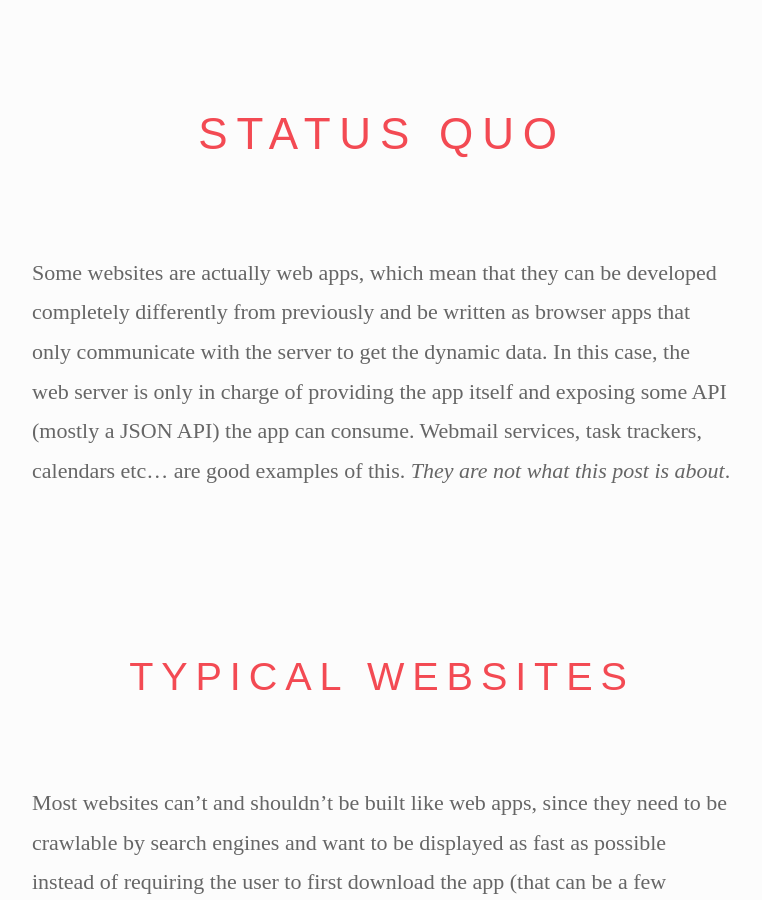
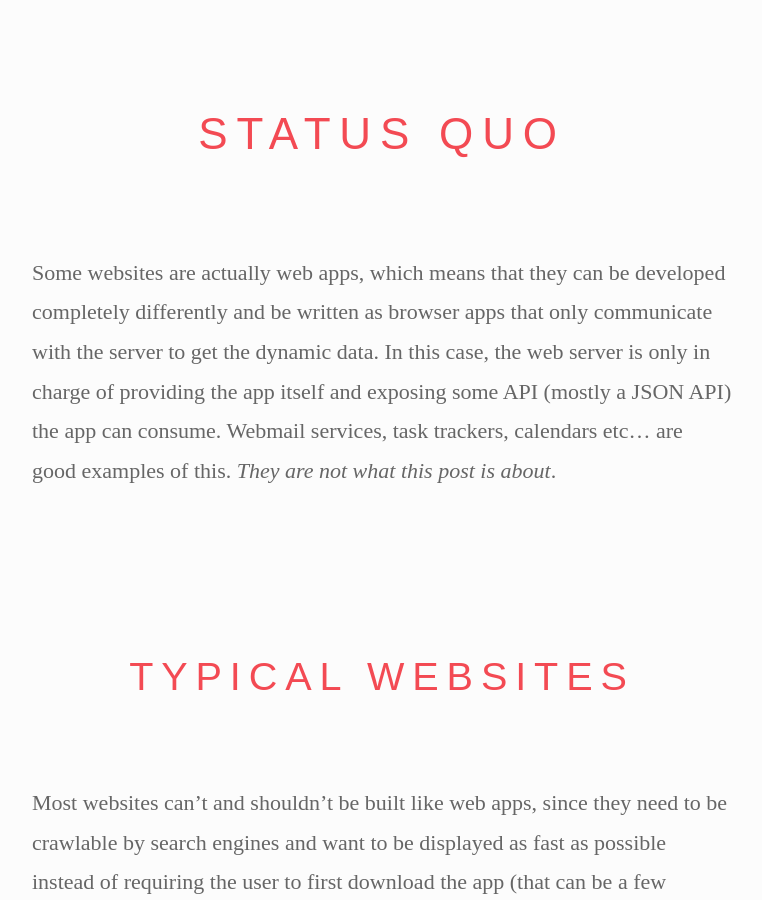
Before and after one commit to enyo/enyo.github.io, a Jekyll site: the page built from _posts/2000-01-01-stateless-html.md, in a window 1280 px wide and 900 px high, scrolled down 1459 px. Shown: the whole window, without its empty margins (258-1020 px from the left). Built offline with Jekyll 4.4.1, drawn with Linux system fonts in a browser that asks for light colours; Markdown is read by kramdown in place of the engine named in the settings; comment, search, counter and statistics services are not loaded.

Commit message:
Small textual changes

```diff
--- a/_posts/2000-01-01-stateless-html.md
+++ b/_posts/2000-01-01-stateless-html.md
@@ -14,7 +14,7 @@ A lot has changed in the fifteen years that I have been developing websites. The
 
 # Status Quo
 
-Some websites are actually web apps, which mean that they can be developed completely differently from previously and be written as browser apps that only communicate with the server to get the dynamic data. In this case, the web server is only in charge of providing the app itself and exposing some API (mostly a JSON API) the app can consume. Webmail services, task trackers, calendars etc… are good examples of this. *They are not what this post is about*.
+Some websites are actually web apps, which means that they can be developed completely differently and be written as browser apps that only communicate with the server to get the dynamic data. In this case, the web server is only in charge of providing the app itself and exposing some API (mostly a JSON API) the app can consume. Webmail services, task trackers, calendars etc… are good examples of this. *They are not what this post is about*.
 
 
 ## Typical Websites
```
